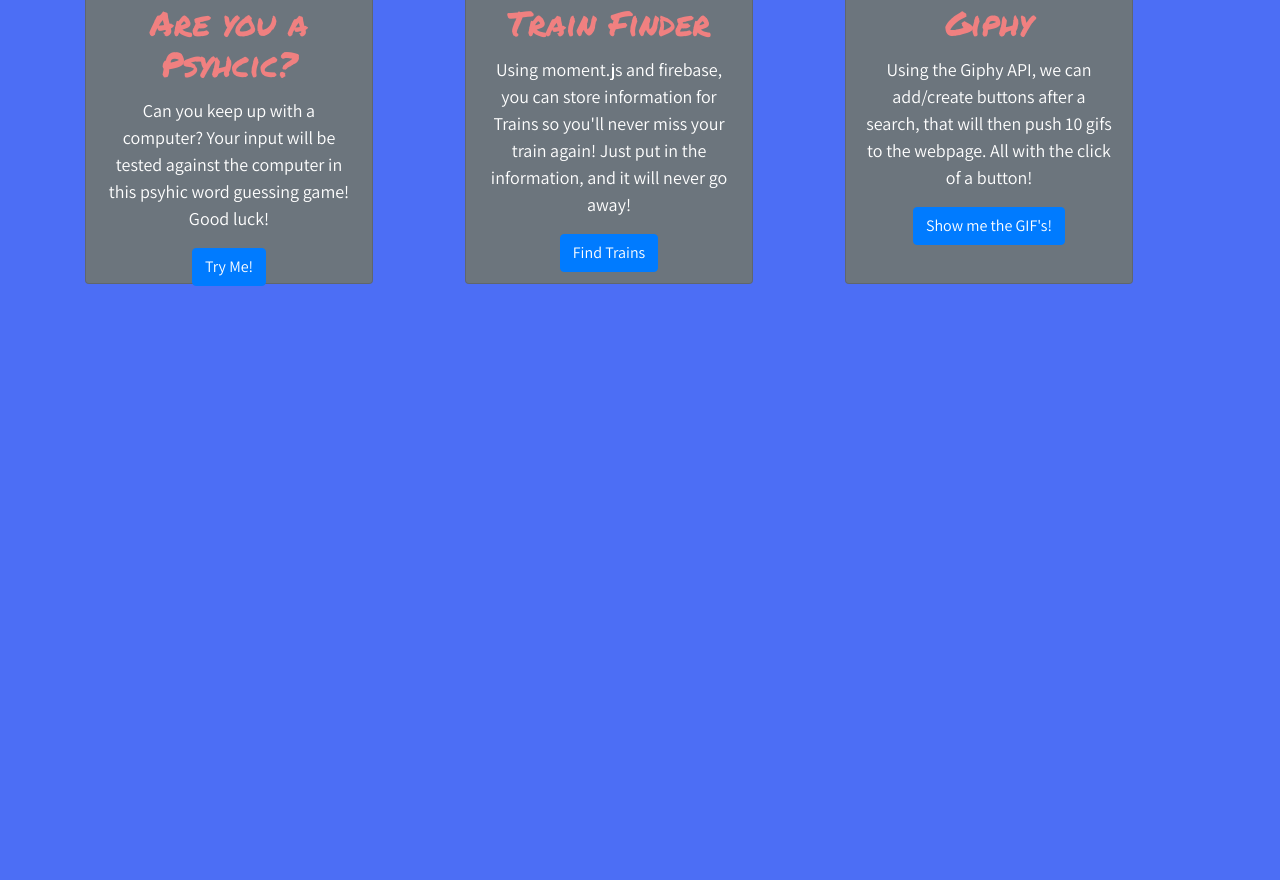
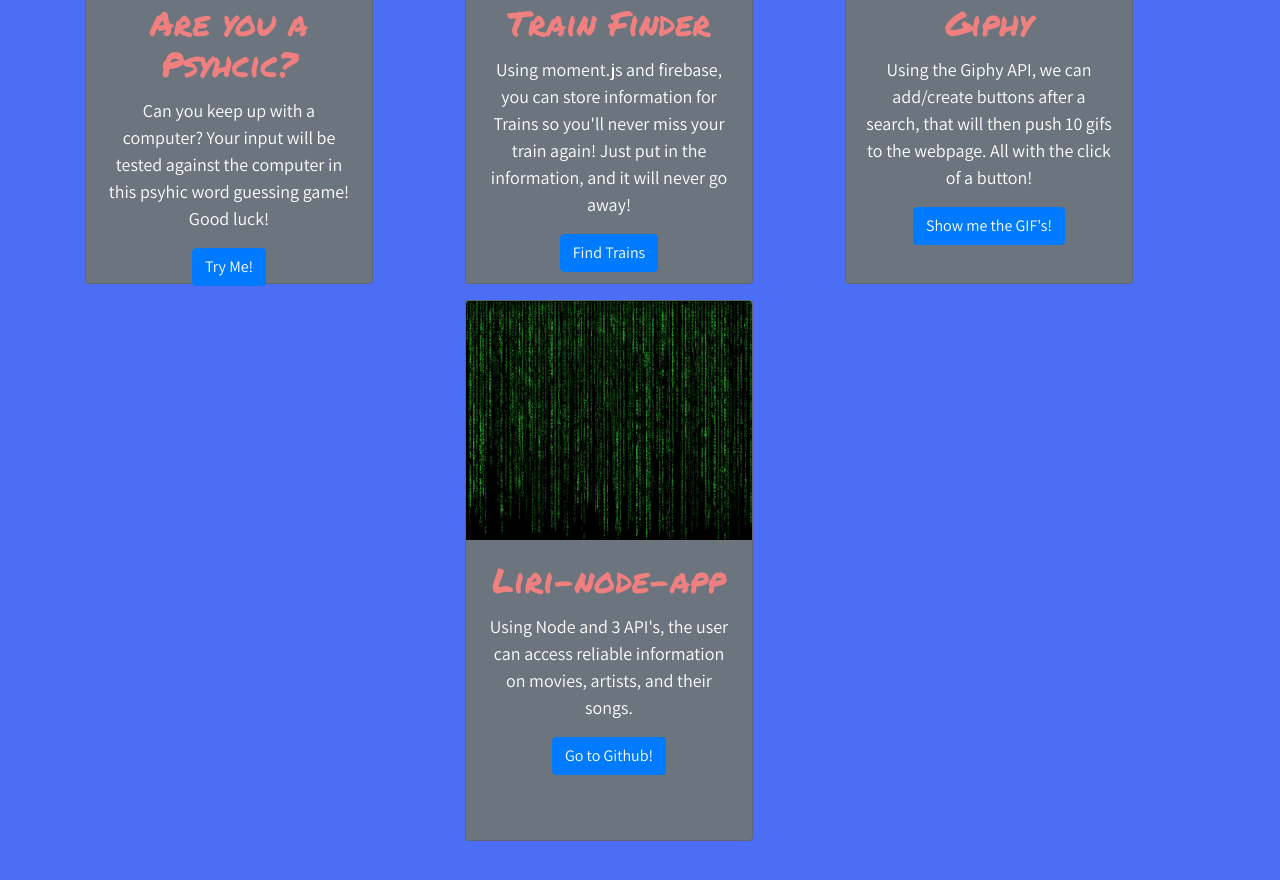
Before and after one commit to cookecn/updatedPortfolio, a plain HTML site: page portfolio.html in a window 1280 px wide. Shown: the part 1308-2188 px from the top of the page. Before the commit the page ends 1725 px from the top, so only its background shows below. Drawn offline with nearby package versions, Linux system fonts and the light colour scheme.

Commit message:
added liri-node-app

```diff
--- a/portfolio.html
+++ b/portfolio.html
@@ -142,6 +142,25 @@
                 </div>
               </div>
         </div>
+        <div class="col-lg-4">
+          <!--Place Cards Here-->
+
+        </div>
+        <div class="col-lg-4">
+          <!--Place Cards Here-->
+          <div class="card text-white text-center bg-secondary mb-3" style="width: 18rem;">
+                <img src="./images/code.jpg" class="card-img-top" alt="code">
+                <div class="card-body">
+                  <h5 class="card-title">Liri-node-app</h5>
+                  <p class="card-text">Using Node and 3 API's, the user can access reliable information on movies, artists, and their songs.</p>
+                  <a href="https://github.com/cookecn/liri-node-app" class="btn btn-primary">Go to Github!</a>
+                </div>
+              </div>
+        </div>
+        <div class="col-lg-4">
+          <!--Place Cards Here-->
+
+        </div>
       </div>
     </div>
     </div>
```
Also changed, not shown: images/code.jpg (added).
